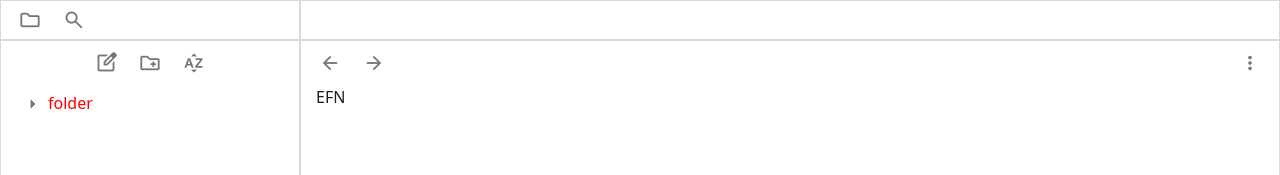
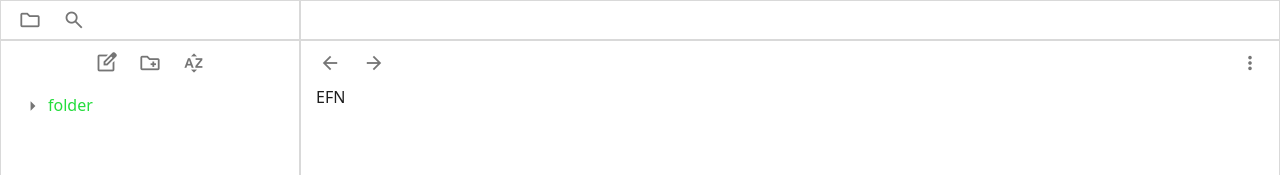
Before and after one commit to Bob7650/notes-app-react, a React (Vite) app: page / in a window 1280 px wide. Both pictures are taken after a click on the button "create_new_folder". Shown: the top 175 px of the page. Built offline with nearby package versions, Linux system fonts and the light colour scheme.

Commit message:
better highlighting visual test

```diff
--- a/src/pages/MainPage/MainPage.style.css
+++ b/src/pages/MainPage/MainPage.style.css
@@ -61,14 +61,16 @@
     gap: 16px;
 }
 
-.folders-section,
-.notes-section {
+.folder-tree-section {
     display: flex;
     flex-direction: column;
 
     padding-inline: 16px;
     padding-block: 2px;
-    gap: 4px;
+}
+
+.item-highlight-layer {
+    padding-block: 2px;
 }
 
 .cards-section {
--- a/src/pages/MainPage/MainPageDrawer/DrawerFilesSection.tsx
+++ b/src/pages/MainPage/MainPageDrawer/DrawerFilesSection.tsx
@@ -31,7 +31,7 @@ export default function DrawerFilesSection() {
 
     return (
         <>
-            <div className="folders-section">
+            <div className="folder-tree-section">
                 <FolderTree onCallPopover={handleDisplayPopover} />
             </div>
 
--- a/src/pages/MainPage/MainPageDrawer/FolderTree/File.tsx
+++ b/src/pages/MainPage/MainPageDrawer/FolderTree/File.tsx
@@ -48,16 +48,18 @@ export default function File({
         }
     };
 
-    const style = { backgroundColor: highlighted ? "red" : "" };
+    const style = {
+        backgroundColor: highlighted ? "var(--highlight-color)" : "",
+    };
 
     return (
+        <div className="item-highlight-layer" style={style}>
             <div
                 className={`selector-wrapper${
                     drawerFile.id === selectedFileId ? " selector-selected" : ""
                 }`}
                 onContextMenu={(e) => e.preventDefault()}
                 onMouseUp={handleMouseUp}
-            style={style}
             >
                 <div style={{ paddingLeft: 23 * drawerFile.depth }} />
                 <EditableLabel
@@ -69,5 +71,6 @@ export default function File({
                     onRenameCanceled={handleRenameCanceled}
                 />
             </div>
+        </div>
     );
 }
--- a/src/pages/MainPage/MainPageDrawer/FolderTree/Folder.tsx
+++ b/src/pages/MainPage/MainPageDrawer/FolderTree/Folder.tsx
@@ -49,16 +49,20 @@ export default function Folder({
         }
     };
 
-    const style = { backgroundColor: highlighted ? "red" : "" };
+    const style = {
+        backgroundColor: highlighted ? "var(--highlight-color)" : "",
+    };
 
     return (
+        <div className="item-highlight-layer" style={style}>
             <div
                 className={`selector-wrapper${
-                drawerFolder.id === selectedFileId ? " selector-selected" : ""
+                    drawerFolder.id === selectedFileId
+                        ? " selector-selected"
+                        : ""
                 }`}
                 onContextMenu={(e) => e.preventDefault()}
                 onMouseUp={handleMouseUp}
-            style={style}
             >
                 <div style={{ paddingLeft: 23 * drawerFolder.depth }} />
                 <span
@@ -82,5 +86,6 @@ export default function Folder({
                     onRenameCanceled={handleRenameCanceled}
                 />
             </div>
+        </div>
     );
 }
--- a/src/shared/components/Droppable.tsx
+++ b/src/shared/components/Droppable.tsx
@@ -13,7 +13,7 @@ export default function Droppable({ id, canDropInto, children }: Props) {
         disabled: !canDropInto,
     });
     const style = {
-        color: canDropInto ? "green" : "red",
+        color: canDropInto ? "var(--text-default)" : "var(--text-debug)",
     };
 
     return (
--- a/src/styles/index.css
+++ b/src/styles/index.css
@@ -13,11 +13,14 @@
     --button-default-hover: #e4e4e4;
 
     --text-default: #1e1e1e;
+    --text-debug: #24dd3d;
 
     --round-rad-default: 4px;
 
     --icon-danger: #c24848;
     --text-danger: #a03b3b;
+
+    --highlight-color: #ececec;
 }
 
 .bordered {
@@ -28,7 +31,11 @@
 }
 
 .material-symbols-outlined {
-    font-variation-settings: "FILL" 0, "wght" 400, "GRAD" 0, "opsz" 20;
+    font-variation-settings:
+        "FILL" 0,
+        "wght" 400,
+        "GRAD" 0,
+        "opsz" 20;
     color: var(--icon-secondary);
 }
 
```
Lines whose indentation alone changed are shown as unchanged.
